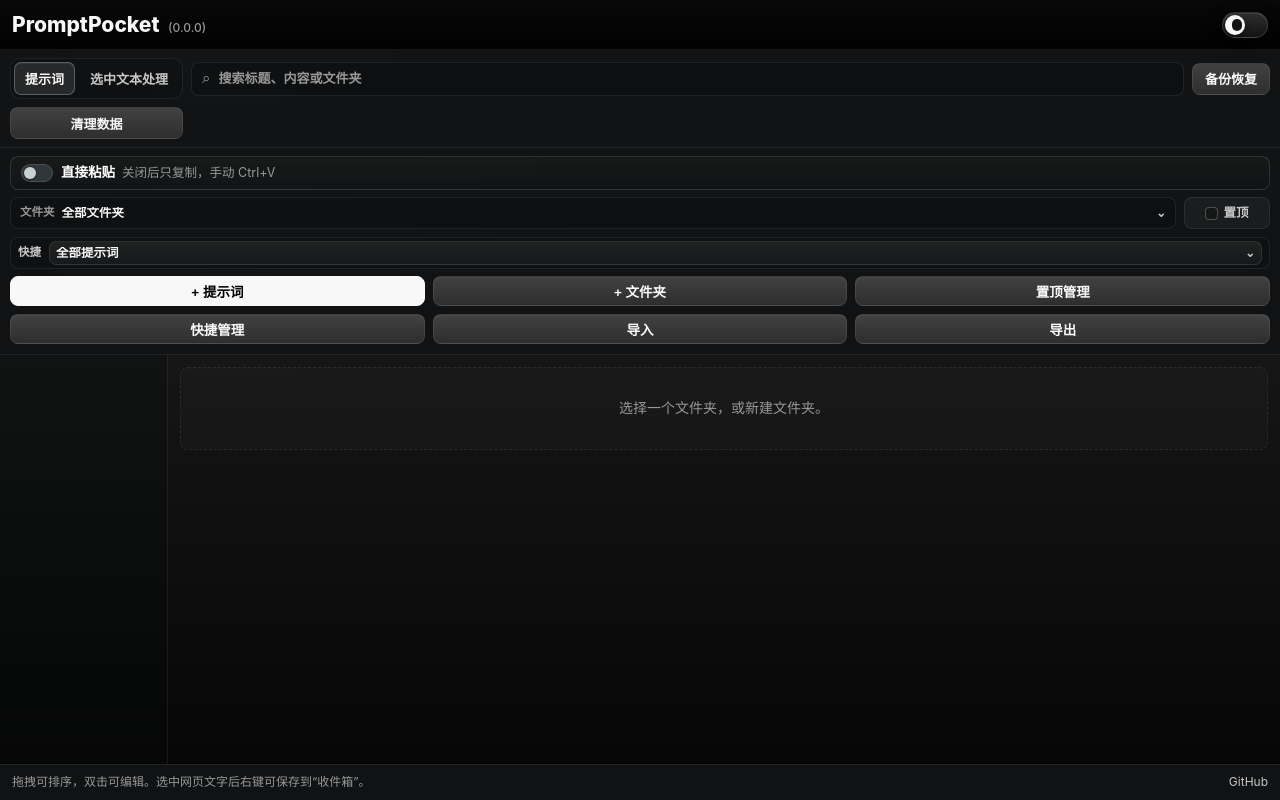
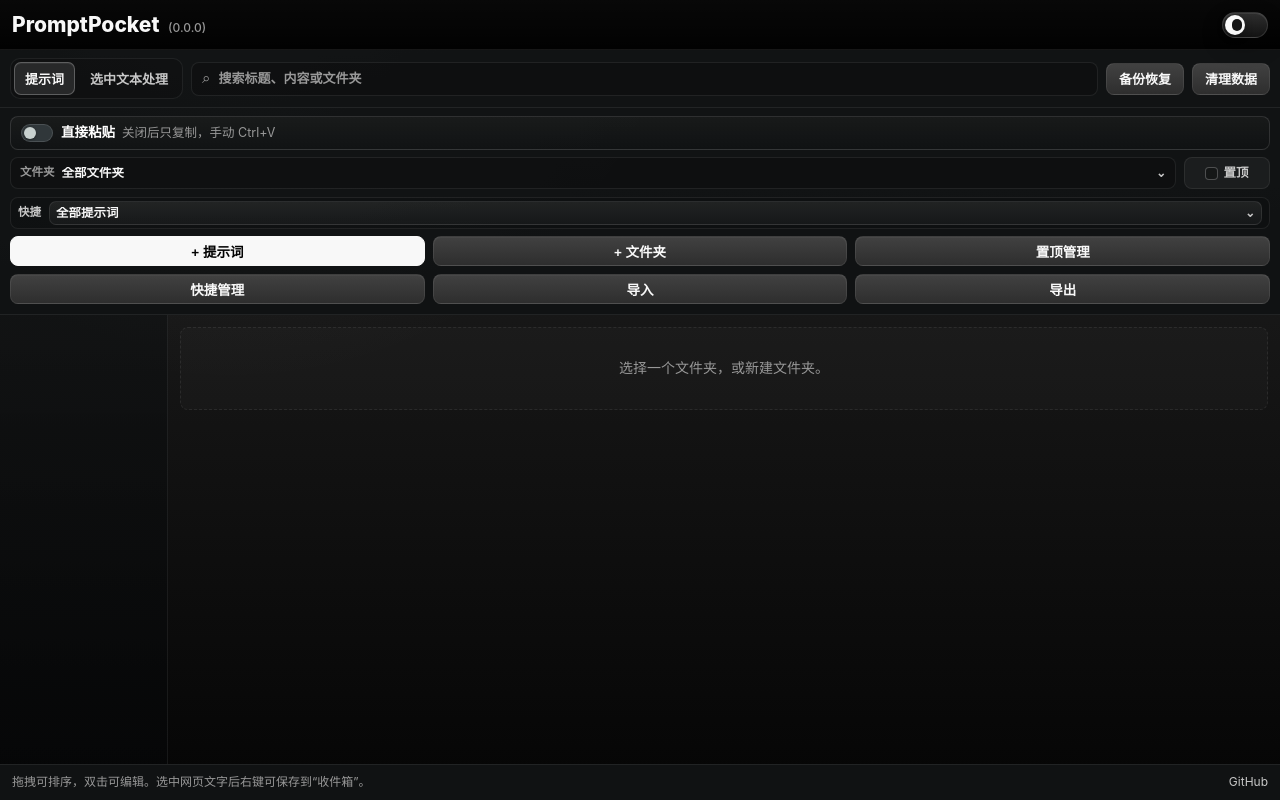
Before and after one commit to MashiroNG/PromptPocket, a browser extension: page sidepanel.html in a window 1280 px wide. Drawn offline with Linux system fonts and the light colour scheme.

Commit message:
Fix header tool button layout

```diff
--- a/sidepanel.css
+++ b/sidepanel.css
@@ -245,6 +245,12 @@
   border-color: var(--accent-border);
   box-shadow: inset 0 1px 0 rgba(248, 248, 248, 0.06);
 }
+.tab-tools {
+  display: flex;
+  align-items: center;
+  justify-self: end;
+  gap: 8px;
+}
 .tab-tool-btn {
   flex: 0 0 auto;
   min-height: 32px;
@@ -2144,9 +2150,6 @@
     grid-column: 1 / -1;
     grid-row: 2;
   }
-  .tab-tool-btn {
-    justify-self: end;
-  }
 }
 body.theme-light .folders {
   background: #f8f8f8;
--- a/sidepanel.html
+++ b/sidepanel.html
@@ -22,8 +22,10 @@
       <span class="tab-search-icon" aria-hidden="true">⌕</span>
       <input type="search" class="tab-search-input" id="promptSearch" placeholder="搜索标题、内容或文件夹" autocomplete="off" />
     </label>
-    <button type="button" class="tab-tool-btn" id="backupCenter">备份恢复</button>
-    <button type="button" class="tab-tool-btn" id="cleanupData">清理数据</button>
+    <div class="tab-tools">
+      <button type="button" class="tab-tool-btn" id="backupCenter">备份恢复</button>
+      <button type="button" class="tab-tool-btn" id="cleanupData">清理数据</button>
+    </div>
   </div>
 
   <div id="tabPrompts" class="tab-content">
```
